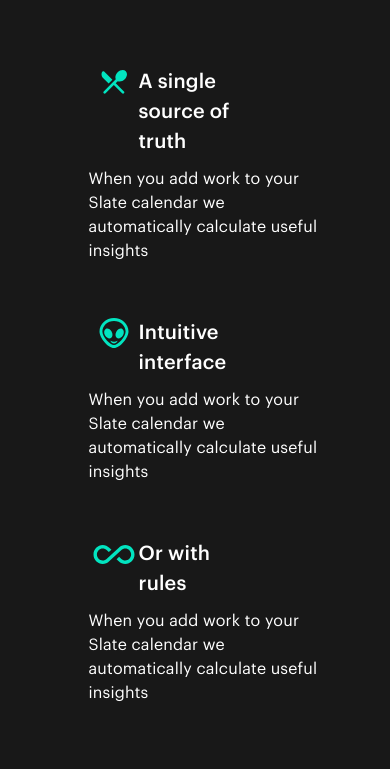
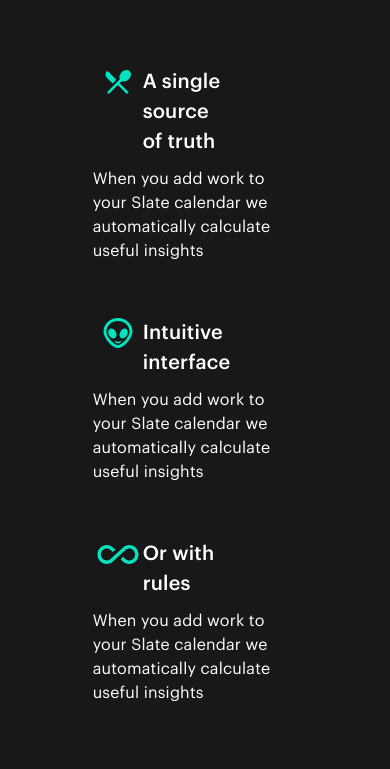
Before and after one commit to Fetgea/frontend-2, a plain HTML site: page index.html in a window 390 px wide. Shown: the part 1915-2684 px from the top of the page. Drawn offline with Linux system fonts and the light colour scheme.

Commit message:
Изменил партнеров и feature item

```diff
--- a/css/style.css
+++ b/css/style.css
@@ -599,7 +599,10 @@ a {
         margin-bottom: 27px;
     }
     .featureItem {
+        flex-direction: column;
         flex-wrap: wrap;
+        align-items: center;
+        align-content: center;
     }
     .featureImgBlock {
         flex-basis: 100%;
@@ -614,7 +617,8 @@ a {
     }
     .featureDescriptionBlock {
         margin: 60px 0 0 0;
-        padding: 0 0 0 30px;
+        padding: 0;
+        width: 75%;
     }
 
 
@@ -636,6 +640,9 @@ a {
     .partnersList li {
         width: 33.3%;
         margin: 0 0 55px 0;
+    }
+    .partnersList li img {
+        max-width: 80px;
     }
     .testimonyColumns {
         max-height: initial;
@@ -683,7 +690,7 @@ a {
     }
 
 
-  .galleryImgListTest {
+    .galleryImgListTest {
         display: flex;
         flex-direction: column;
         justify-content: flex-start;
```
Also changed, not shown: index.html (+0 -1 lines).
